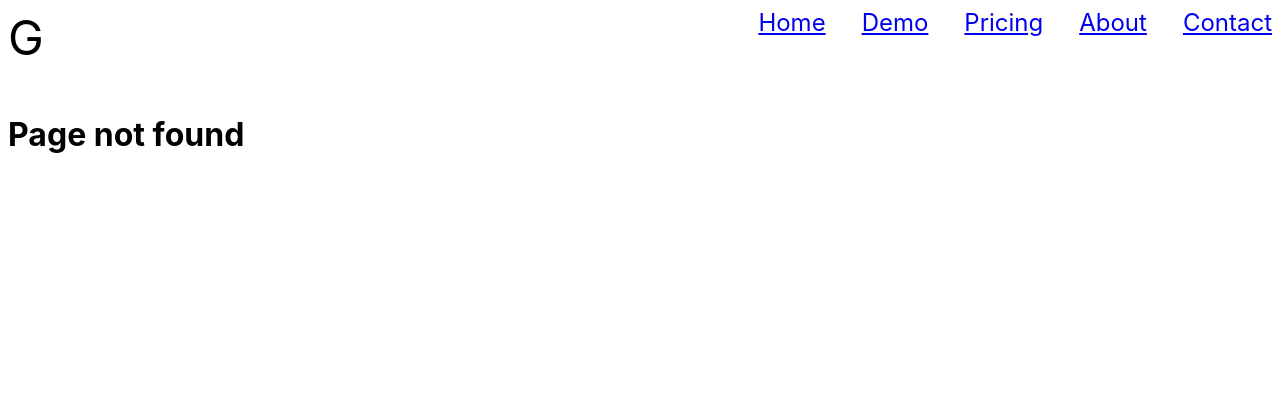
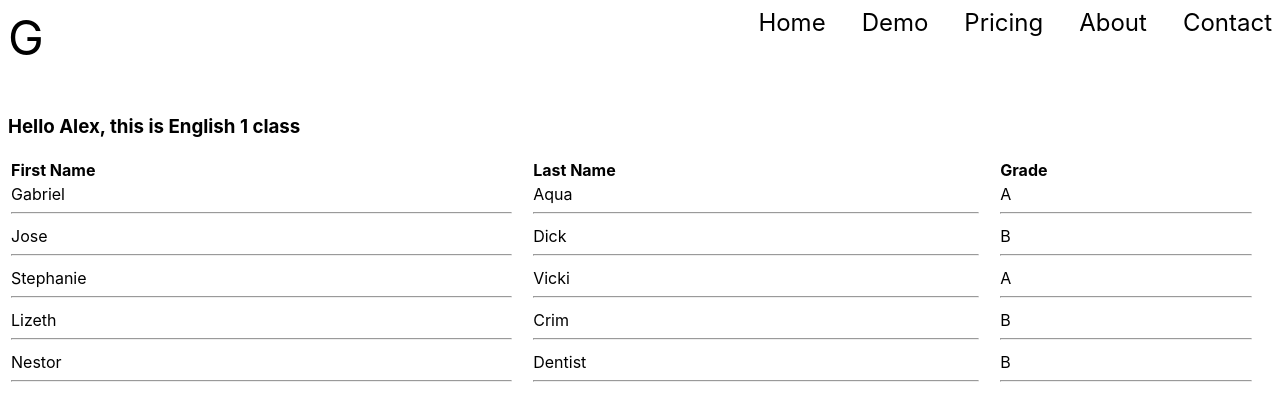
Before and after one commit to yusufalp/gleamsis-client, a React (Create React App) app: page /courses/1 in a window 1280 px wide. Before the commit this address had no page. Shown: the top 420 px of the page. Built offline with nearby package versions, Linux system fonts and the light colour scheme.

Commit message:
Large update

```diff
--- a/src/App.js
+++ b/src/App.js
@@ -6,11 +6,13 @@ import Dashboard from './Dashboard/Dashboard';
 import Pricing from './Pricing/Pricing';
 import About from './About/About';
 import Contact from './Contact/Contact';
+import Courses from './Courses/Courses';
 import Page404 from './Page404/Page404';
 
 import { Route, Switch } from 'react-router-dom';
 
-function App() {
+class App extends React.Component {
+  render() {
     return (
       <div className="App">
         <Navbar />
@@ -40,11 +42,16 @@ function App() {
             component={Contact}
           />
           <Route
+            path="/courses/:id"
+            component={Courses}
+          />
+          <Route
             component={Page404}
           />
         </Switch>
       </div>
     );
   }
+}
 
 export default App;
--- a/src/Contact/Contact.js
+++ b/src/Contact/Contact.js
@@ -8,13 +8,16 @@ class Contact extends React.Component {
           <h2>Contact us with your inquiries</h2>
         </header>
         <main>
-          <form action="">
-            <label htmlFor="fullname"></label>
-            <input type="text" name="fullname" id="fullname" placeholder="Full Name" required />
-            <label htmlFor="email"></label>
-            <input type="email" name="email" id="email" placeholder="Email" required />
-            <label htmlFor="message">Message</label>
-            <textarea name="message" id="message" cols="30" rows="10" required></textarea>
+          <form action="https://formspree.io/f/xaypjzbq" method="POST">
+            <label>Your name:
+              <input type="text" />
+            </label>
+            <label>Your email:
+              <input type="email" name="_replyto" />
+            </label>
+            <label>Your message:
+              <textarea name="message" cols="20" rows="8"></textarea>
+            </label>
             <button type="submit">Send</button>
           </form>
         </main>
@@ -23,4 +26,6 @@ class Contact extends React.Component {
   }
 }
 
+
+
 export default Contact;
--- /dev/null
+++ b/src/Courses/Courses.js
@@ -0,0 +1,36 @@
+import React from 'react';
+import STORE from '../STORE/STORE';
+
+class Courses extends React.Component {
+  render() {
+    let course = STORE.courses.find(course => course.id === Number(this.props.match.params.id))
+    let teacher = STORE.teachers.find(teacher => teacher.id === course.teacher_id)
+    let students = STORE.students.filter(students => students.course_id === course.id)
+    return (
+      <div>
+        <h3>Hello {teacher.firstName}, this is {course.name} class</h3>
+        <table>
+          {/* <caption>List of students</caption> */}
+          <thead>
+            <tr>
+              <th>First Name</th>
+              <th>Last Name</th>
+              <th>Grade</th>
+            </tr>
+          </thead>
+          {students.map((student, i) =>
+            <tbody key={i}>
+              <tr>
+                <td>{student.firstName}<hr /></td>
+                <td>{student.lastName}<hr /></td>
+                <td>{student.grade}<hr /></td>
+              </tr>
+            </tbody>
+          )}
+        </table>
+      </div>
+    )
+  }
+}
+
+export default Courses;
--- /dev/null
+++ b/src/Dashboard/Dashboard.js
@@ -0,0 +1,52 @@
+import React from 'react';
+import DashMessage from '../Tables/MessageTable';
+import ExpenditureTable from '../Tables/ExpenditureTable';
+import Teachers from './Teachers';
+import STORE from '../STORE/STORE';
+
+class Dashboard extends React.Component {
+  handleAdd = () => {
+    console.log('add clicked')
+  }
+  handleDelete = () => {
+    console.log('delete clicked')
+  }
+  render() {
+    return (
+      <div>
+        <h2>Welcome to your Dashboard</h2>
+        <div className="group">
+          <div className="item-dash">
+            <h3>Messages</h3>
+            <DashMessage />
+          </div>
+          <div className="item-dash">
+            <h3>Expenditure</h3>
+            <ExpenditureTable />
+          </div>
+        </div>
+        <div className="group">
+          <div className="item-dash">
+            <h3>Teachers</h3>
+            <table>
+              <thead>
+                <tr>
+                  <th>First Name</th>
+                  <th>Last Name</th>
+                  <th colSpan="3">Courses</th>
+                </tr>
+              </thead>
+              {STORE.courses.map((course, i) =>
+                <Teachers key={i} course={course} />
+              )}
+            </table>
+            <button onSubmit={this.handleAdd}>Add Teacher</button>
+            <button onSubmit={this.handleDelete}>Delete Teacher</button>
+          </div>
+        </div>
+      </div>
+    )
+  }
+}
+
+export default Dashboard;
--- /dev/null
+++ b/src/Dashboard/Teachers.js
@@ -0,0 +1,27 @@
+import React from 'react';
+import STORE from '../STORE/STORE_alt';
+
+class Teachers extends React.Component {
+  render() {
+    let teachers = STORE.teachers.find(teacher => teacher.id === this.props.course.teacher_id)
+    let course = this.props.course
+    return (
+      <tbody>
+        <tr>
+          <td>{teachers.firstName} </td>
+          <td>{teachers.lastName}</td>
+          <td>
+            <p
+              className="course-names">
+              <a href={`/courses/${course.id}`}>
+                {course.name}
+              </a>
+            </p>
+          </td>
+        </tr>
+      </tbody>
+    )
+  }
+}
+
+export default Teachers;
--- a/src/Navbar/Navbar.js
+++ b/src/Navbar/Navbar.js
@@ -6,7 +6,7 @@ class Navbar extends React.Component {
   render() {
     return (
       <nav>
-        <p className="logo">G</p>
+        <Link to="/"><p className="logo">G</p></Link>
         <div className="navbar-links">
           <Link to="/">Home</Link>
           <Link to="/demo">Demo</Link>
--- /dev/null
+++ b/src/STORE/STORE.js
@@ -0,0 +1,198 @@
+export default {
+  teachers: [
+    {
+      id: 1,
+      firstName: 'Alex',
+      lastName: 'Jackson'
+    },
+    {
+      id: 2,
+      firstName: 'Beverly',
+      lastName: 'Dickson'
+    },
+    {
+      id: 3,
+      firstName: 'Chris',
+      lastName: 'Wickson'
+    },
+    {
+      id: 4,
+      firstName: 'Dennis',
+      lastName: 'Figure'
+    },
+    {
+      id: 5,
+      firstName: 'Elizabeth',
+      lastName: 'Emblem'
+    },
+  ],
+  courses: [
+    {
+      id: 1,
+      name: 'English 1',
+      category: 'ELA',
+      teacher_id: 1
+    },
+    {
+      id: 2,
+      name: 'English 2',
+      category: 'ELA',
+      teacher_id: 1
+    },
+    {
+      id: 3,
+      name: 'Algebra 1',
+      category: 'Math',
+      teacher_id: 2
+    },
+    {
+      id: 4,
+      name: 'Algebra 2',
+      category: 'Math',
+      teacher_id: 2
+    },
+    {
+      id: 5,
+      name: 'Geometry',
+      category: 'Math',
+      teacher_id: 2
+    },
+    {
+      id: 6,
+      name: 'Biology',
+      category: 'Science',
+      teacher_id: 3
+    },
+    {
+      id: 7,
+      name: 'Chemistry',
+      category: 'Science',
+      teacher_id: 4
+    },
+    {
+      id: 8,
+      name: 'Physics',
+      category: 'Science',
+      teacher_id: 4
+    },
+    {
+      id: 9,
+      name: 'US History',
+      category: 'History',
+      teacher_id: 5
+    },
+    {
+      id: 10,
+      name: 'World History',
+      category: 'History',
+      teacher_id: 5
+    },
+  ],
+  students: [
+    {
+      id: 1,
+      firstName: 'Gabriel',
+      lastName: 'Aqua',
+      course_id: 1,
+      grade: 'A'
+    },
+    {
+      id: 2,
+      firstName: 'Jose',
+      lastName: 'Dick',
+      course_id: 1,
+      grade: 'B'
+    },
+    {
+      id: 3,
+      firstName: 'Stephanie',
+      lastName: 'Vicki',
+      course_id: 1,
+      grade: 'A'
+    },
+    {
+      id: 4,
+      firstName: 'Lizeth',
+      lastName: 'Crim',
+      course_id: 1,
+      grade: 'B'
+    },
+    {
+      id: 5,
+      firstName: 'Nestor',
+      lastName: 'Dentist',
+      course_id: 1,
+      grade: 'B'
+    },
+    {
+      id: 6,
+      firstName: 'Gabriel',
+      lastName: 'Aqua',
+      course_id: 3,
+      grade: 'C'
+    },
+    {
+      id: 7,
+      firstName: 'Jose',
+      lastName: 'Dick',
+      course_id: 3,
+      grade: 'A'
+    },
+    {
+      id: 8,
+      firstName: 'Stephanie',
+      lastName: 'Vicki',
+      course_id: 3,
+      grade: 'B'
+    },
+    {
+      id: 9,
+      firstName: 'Lizeth',
+      lastName: 'Crim',
+      course_id: 3,
+      grade: 'C'
+    },
+    {
+      id: 10,
+      firstName: 'Nestor',
+      lastName: 'Dentist',
+      course_id: 3,
+      grade: 'B'
+    },
+    {
+      id: 11,
+      firstName: 'Gabriel',
+      lastName: 'Aqua',
+      course_id: 6,
+      grade: 'D'
+    },
+    {
+      id: 12,
+      firstName: 'Jose',
+      lastName: 'Dick',
+      course_id: 6,
+      grade: 'B'
+    },
+    {
+      id: 13,
+      firstName: 'Stephanie',
+      lastName: 'Vicki',
+      course_id: 6,
+      grade: 'A'
+    },
+    {
+      id: 14,
+      firstName: 'Lizeth',
+      lastName: 'Crim',
+      course_id: 6,
+      grade: 'C'
+    },
+    {
+      id: 15,
+      firstName: 'Nestor',
+      lastName: 'Dentist',
+      course_id: 6,
+      grade: 'A'
+    },
+  ],
+}
--- /dev/null
+++ b/src/Tables/ExpenditureTable.js
@@ -0,0 +1,45 @@
+import React from 'react';
+
+export default function ExpenditureTable() {
+  return (
+
+    <table>
+      <thead>
+        <tr>
+          <th>Description</th>
+          <th>Budget</th>
+          <th>Actual</th>
+        </tr>
+      </thead>
+      <tbody>
+        <tr>
+          <td>Teacher Salary</td>
+          <td>$84,000</td>
+          <td>$87,432</td>
+        </tr>
+        <tr>
+          <td>Books</td>
+          <td>$23,135</td>
+          <td>$23,246</td>
+        </tr>
+        <tr>
+          <td>Food</td>
+          <td>$3453</td>
+          <td>$3453</td>
+        </tr>
+        <tr>
+          <td>Sanitation</td>
+          <td>$2500</td>
+          <td>$4500</td>
+        </tr>
+      </tbody>
+      <thead>
+        <tr>
+          <th>TOTAL</th>
+          <th>$113,088</th>
+          <th>$118,631</th>
+        </tr>
+      </thead>
+    </table>
+  )
+}
--- /dev/null
+++ b/src/Tables/MessageTable.js
@@ -0,0 +1,23 @@
+import React from 'react';
+
+export default function MessageTable() {
+  return (
+    <table>
+      <thead>
+        <tr>
+          <th>From</th>
+          <th>Subject</th>
+        </tr>
+      </thead>
+      <tbody>
+        <tr>
+          <td>Yusuf Alp</td>
+          <td>Requesting purchase approval</td>
+        </tr>
+        <tr>
+          <td>Thinkful</td>
+          <td>Congratulations!</td>
+        </tr>
+      </tbody>
+    </table>)
+}
--- a/src/index.css
+++ b/src/index.css
@@ -5,6 +5,14 @@ body {
     sans-serif;
   -webkit-font-smoothing: antialiased;
   -moz-osx-font-smoothing: grayscale;
+}
+
+a,
+a:hover,
+a:active,
+a:visited {
+  color: black;
+  text-decoration: none;
 }
 
 .logo {
@@ -36,8 +44,7 @@ form {
 }
 
 label,
-select,
-button {
+select {
   display: block;
   margin-top: 18px;
 }
@@ -46,6 +53,15 @@ input,
 select,
 textarea {
   width: 100%;
+}
+
+button[type="submit"] {
+  border-radius: 10px;
+  border-radius: none;
+  display: block;
+  width: 50%;
+  margin: 18px auto 0;
+  background-color: aqua;
 }
 
 ul {
@@ -58,11 +74,19 @@ ul {
   right: 25%;
 }
 
+table {
+  width: 100%;
+  text-align: left;
+}
+
+td {
+  padding-right: 18px;
+}
+
 .group {
   width: 100%;
-  margin: auto;
   display: flex;
-  justify-content: space-around;
+  justify-content: space-between;
   align-items: center;
   flex-direction: column;
 }
@@ -77,6 +101,15 @@ ul {
   margin: 0 2%;
   text-align: center;
   width: 50%;
+}
+
+.item-dash {
+  width: 100%;
+  text-align: center;
+}
+
+.item-students{
+  display: block;
 }
 
 @media all and (min-width: 850px) {
@@ -94,7 +127,9 @@ ul {
 
   .group {
     width: 80%;
+    margin: auto;
     flex-direction: row;
+    justify-content: space-around;
     align-items: flex-start;
   }
 
```
Also changed, not shown: src/DataContext.js (added, +11 -0 lines). Lines whose indentation alone changed are shown as unchanged.
